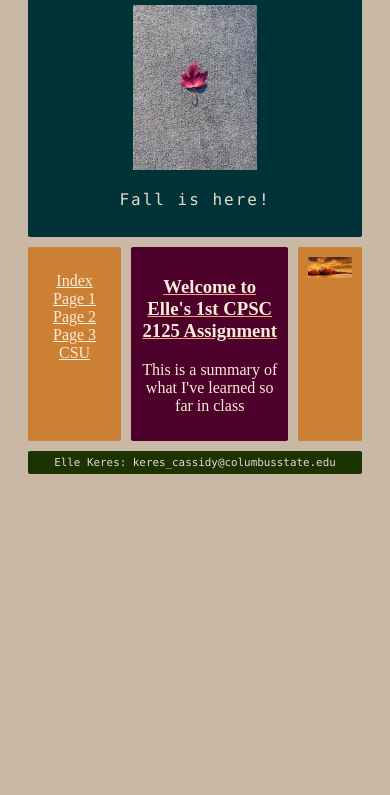
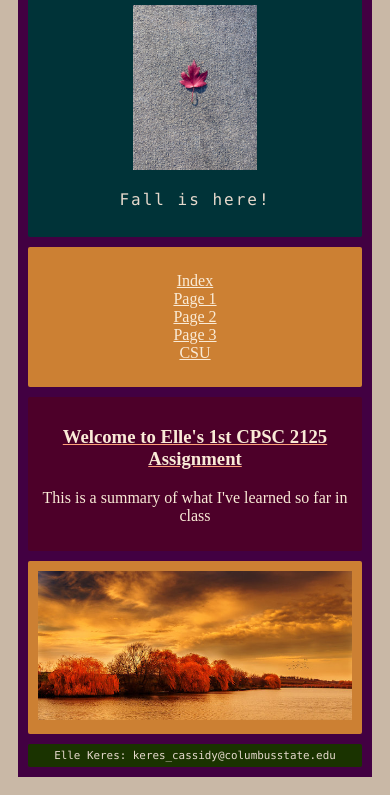
Before and after one commit to ellekeres/Assignment-1, a plain HTML site: page index.html in a window 390 px wide. Shown: the part 103-898 px from the top of the page. Before the commit the page ends 844 px from the top, so only its background shows below. Drawn offline with Linux system fonts and the light colour scheme.

Commit message:
Completed Step 2: added media query

```diff
--- a/style.css
+++ b/style.css
@@ -156,7 +156,22 @@ td {
   grid-template-areas:
     'h h h'
     'n m a'
-    'n m a'
     'f f f';
   grid-gap: 10px;
 }
+
+@media screen and (max-width: 600px){
+  body {
+    background-color: #420042;
+  }
+.grid-container {
+  display: grid;
+  grid-template-areas:
+    'h'
+    'n'
+    'm'
+    'a'
+    'f';
+  grid-gap: 10px;
+}
+}
```
